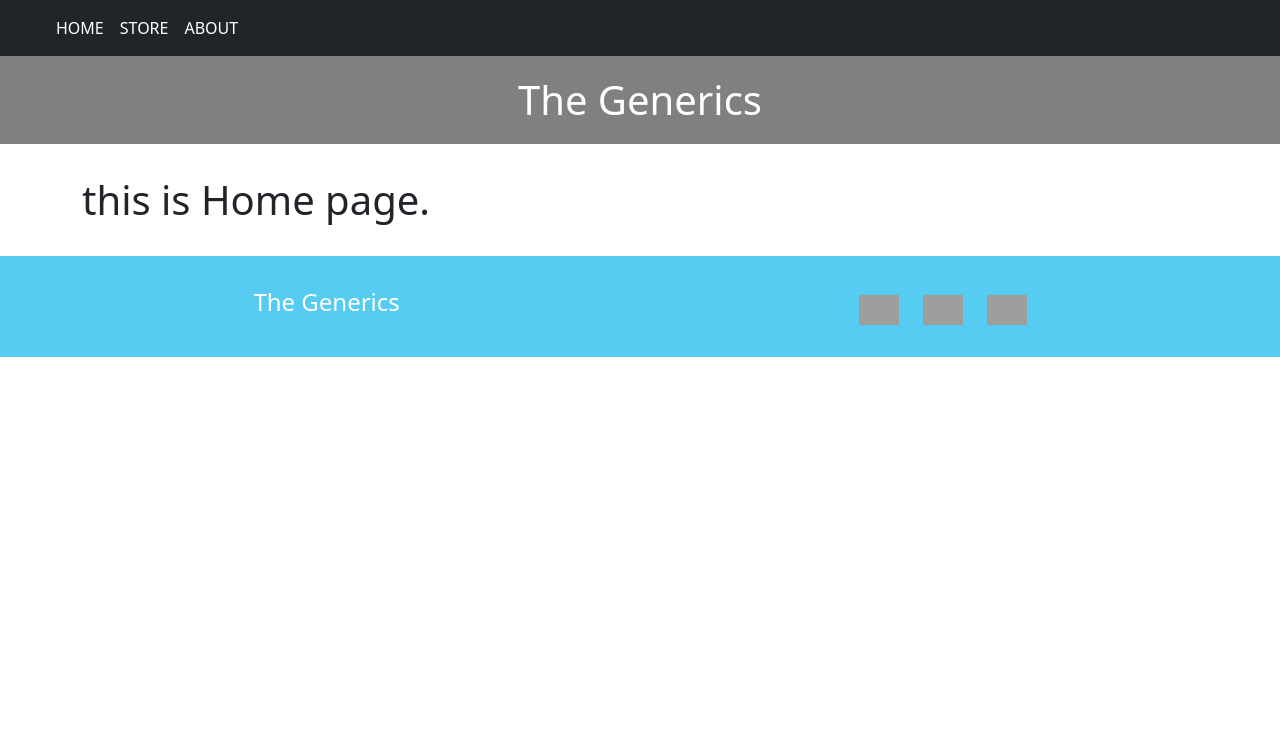
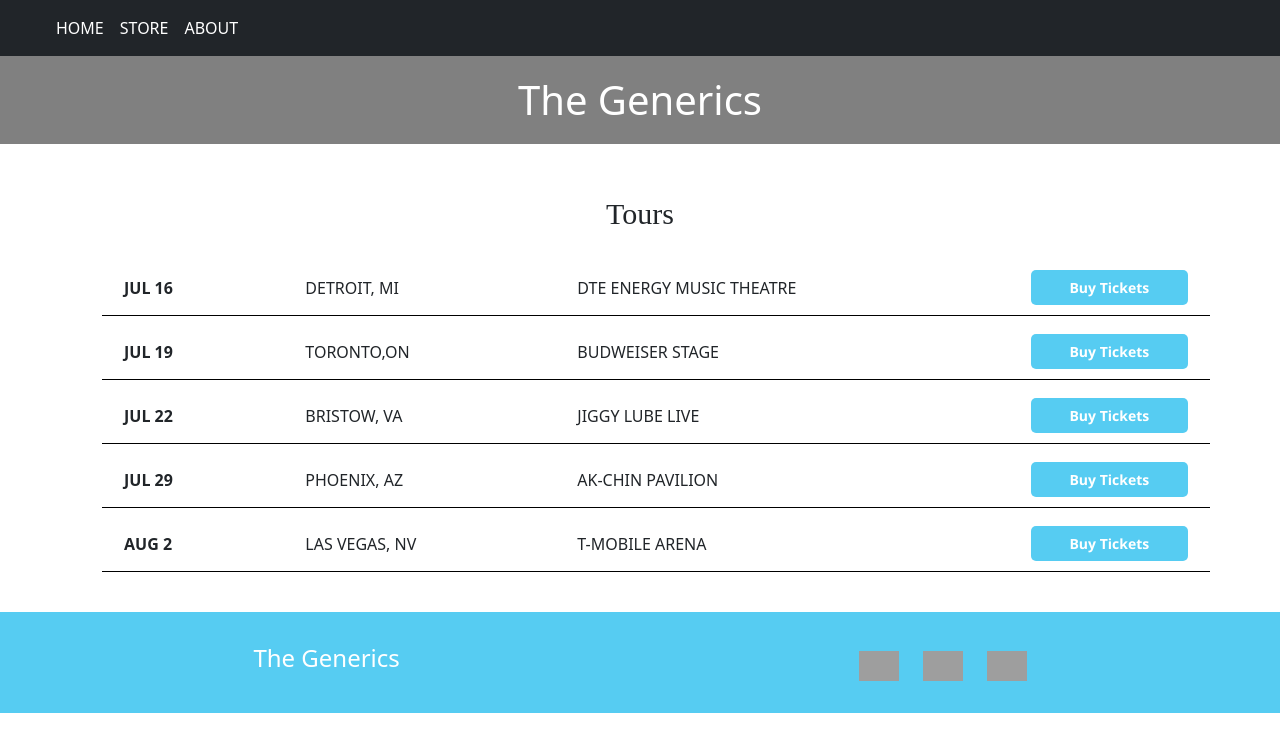
Before and after one commit to 1511ish/Ecommerce_React-Bootstrap, a React (Create React App) app: page / in a window 1280 px wide. Shown: the top 752 px of the page. Built offline with nearby package versions, Linux system fonts and the light colour scheme; grey boxes are pictures that could not be loaded.

Commit message:
Added Home page

```diff
--- a/src/App.css
+++ b/src/App.css
@@ -36,3 +36,9 @@
     transform: rotate(360deg);
   }
 }
+
+* {
+  box-sizing: border-box;
+  margin: 0;
+  padding: 0;
+}
--- a/src/App.js
+++ b/src/App.js
@@ -6,9 +6,9 @@ import { CartProvider } from './context/CartContext';
 import Footer from './components/Footer';
 import Header from './components/Header';
 import Store from './components/Store';
-import About from './components/About';
-import Home from './components/Home';
-import Cart from './components/Cart';
+import About from './components/About/About';
+import Home from './components/Home/Home';
+import Cart from './components/Cart/Cart';
 
 function App() {
   const [cartVisible, setCartVisible] = useState(false);
--- a/src/components/Cart.js
+++ b/src/components/Cart/Cart.js
@@ -53,7 +53,7 @@
 
 
 import React, { useContext } from 'react';
-import { CartContext } from '../context/CartContext';
+import { CartContext } from '../../context/CartContext';
 import { Button, Table } from 'react-bootstrap';
 import './Cart.css';
 
--- a/src/components/Home.js
+++ /dev/null
@@ -1,9 +0,0 @@
-import React from 'react'
-
-export default function Home() {
-  return (
-    <div>
-      <h1>this is Home page.</h1>
-    </div>
-  )
-}
--- /dev/null
+++ b/src/components/Home/Home.css
@@ -0,0 +1,6 @@
+h2{
+    font-family: "Metal Mania";
+    text-align: center;
+    padding: 20px;
+    font-size: 30px;
+}
--- /dev/null
+++ b/src/components/Home/Home.js
@@ -0,0 +1,45 @@
+import React from 'react'
+import List from '../List/List';
+import "./Home.css";
+
+export default function Home() {
+  const tours = [
+    {
+      date: 'JUL 16',
+      place: 'DETROIT, MI',
+      specPlace: 'DTE ENERGY MUSIC THEATRE'
+    },
+    {
+      date: 'JUL 19',
+      place: 'TORONTO,ON',
+      specPlace: 'BUDWEISER STAGE'
+    },
+    {
+      date: 'JUL 22',
+      place: 'BRISTOW, VA',
+      specPlace: 'JIGGY LUBE LIVE'
+    },
+    {
+      date: 'JUL 29',
+      place: 'PHOENIX, AZ',
+      specPlace: 'AK-CHIN PAVILION'
+    },
+    {
+      date: 'AUG 2',
+      place: 'LAS VEGAS, NV',
+      specPlace: 'T-MOBILE ARENA'
+    }
+  ]
+  return (
+    <>
+      <h2>Tours</h2>
+      <ul>
+        {
+          tours.map((tour) => {
+            return <List name={tour.date} place={tour.place} specPlace={tour.specPlace} />
+          })
+        }
+      </ul>
+    </>
+  )
+}
--- /dev/null
+++ b/src/components/List/List.css
@@ -0,0 +1,34 @@
+/* span {
+    margin: 10px;
+} */
+
+.tour-item {
+    display: flex;
+    border-bottom: 1px solid black;
+    padding: 10px;
+}
+
+.tour-item .tour-date {
+    width: 12%;
+}
+
+.tour-item .tour-place {
+    width: 25%;
+    color: #777;
+}
+
+.tour-item .tour-spec-place {
+    width: 53%;
+    color: #777;
+}
+
+.buy-btn {
+    width: 100%;
+    background: #56CCF2;
+    color: white;
+    border: none;
+    padding: 7px;
+    border-radius: 5px;
+    font-weight: 700;
+    font-family: 'Segoe UI', Tahoma, Geneva, Verdana, sans-serif;
+}
--- /dev/null
+++ b/src/components/List/List.js
@@ -0,0 +1,24 @@
+import React from 'react'
+import { ListGroup, Row, Col, Button } from 'react-bootstrap';
+import './List.css';
+export default function List({ name, place, specPlace }) {
+    return (
+        //  <li className='tour-item'>
+        //     <span className='tour-date'>{props.name}</span>
+        //     <span className='tour-place'>{props.place}</span>
+        //     <span className='tour-spec-place'>{props.specPlace}</span>
+        //     <button class="buy-btn">BUY TICKETS</button>
+        //  </li>
+
+        <ListGroup.Item className="mb-2">
+            <Row className="align-items-center tour-item">
+                <Col xs={2}><strong>{name}</strong></Col>
+                <Col xs={3}>{place}</Col>
+                <Col xs={5}>{specPlace}</Col>
+                <Col xs={2}>
+                    <Button className="buy-btn" size="sm">Buy Tickets</Button>
+                </Col>
+            </Row>
+        </ListGroup.Item>
+    )
+}
```
Also changed, not shown: src/components/About/About.css (renamed from src/components/About.css), src/components/About/About.js (renamed from src/components/About.js), src/components/Cart/Cart.css (renamed from src/components/Cart.css).
